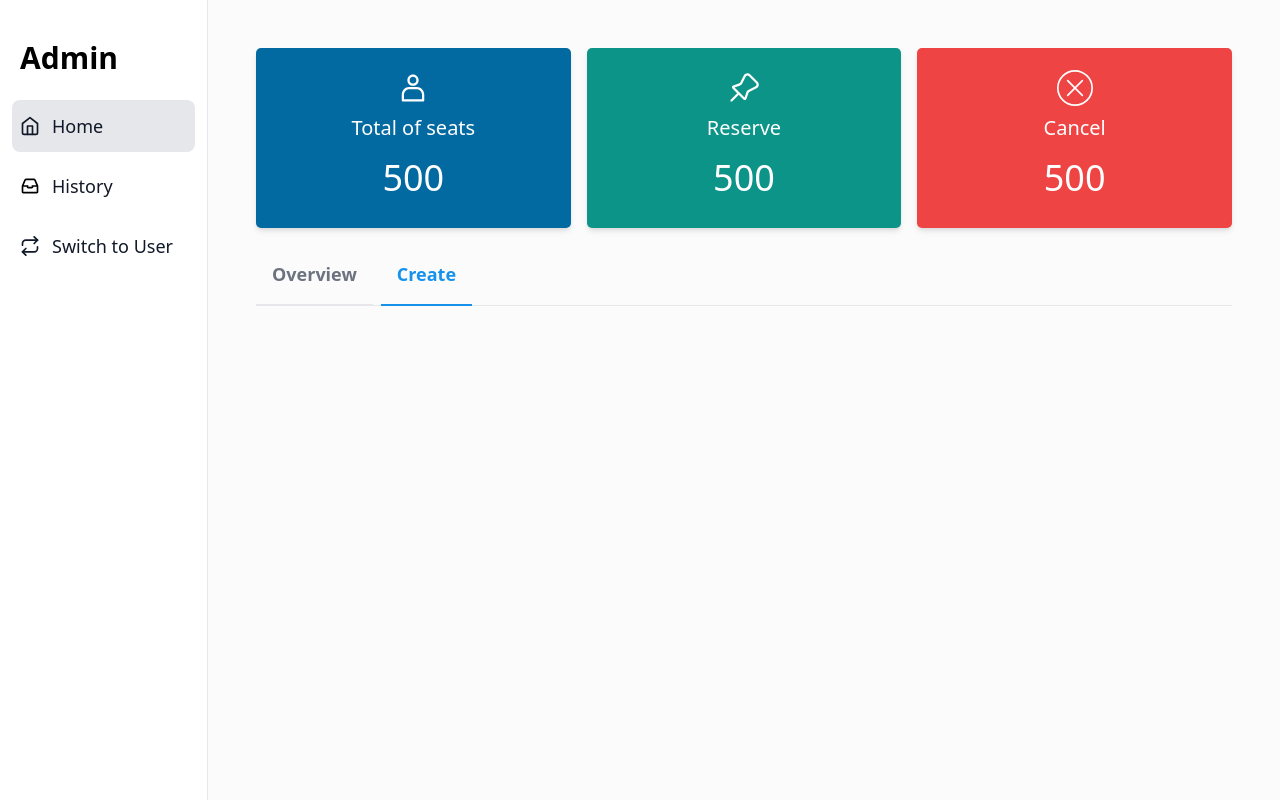
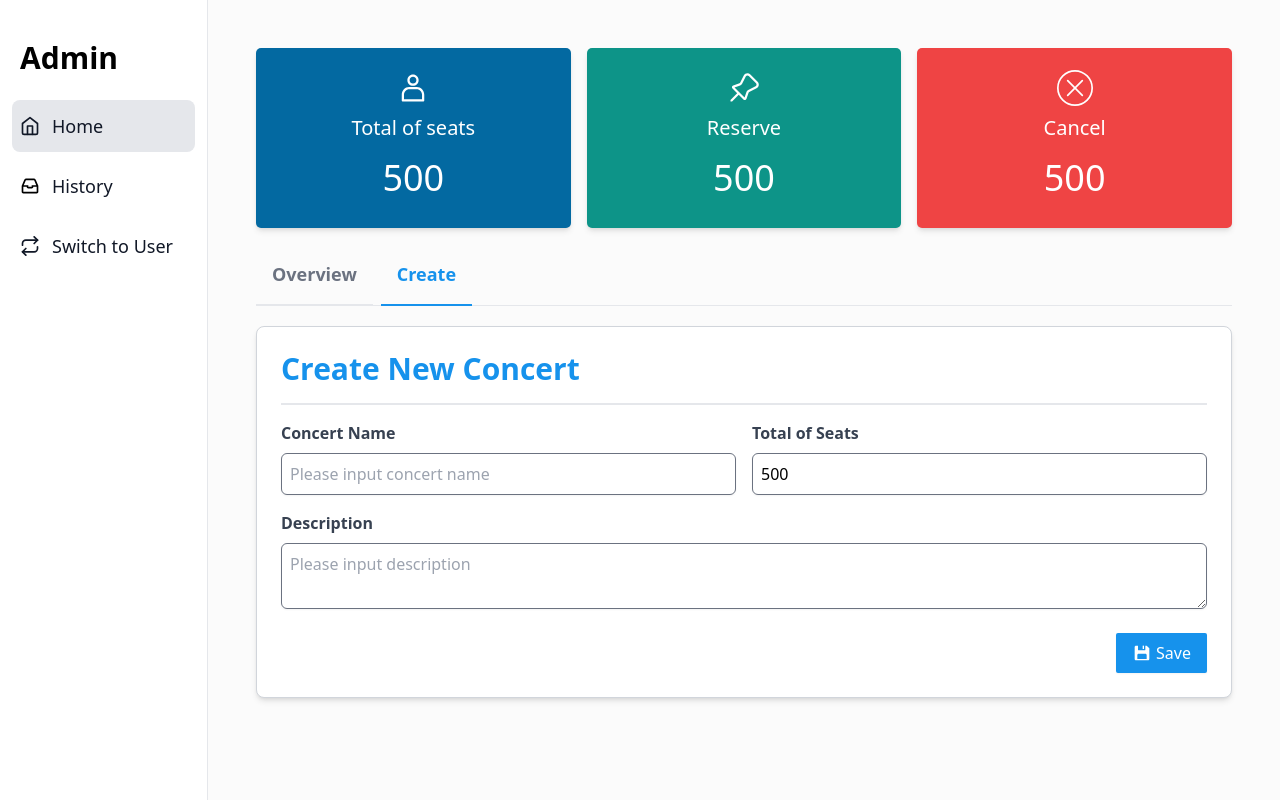
Before and after one commit to TurboJessadakorn/Concert-tickets, a Next.js app in the folder frontend/: page / in a window 1280 px wide. Both pictures are taken after a click on the button "Create". Built offline with nearby package versions, Linux system fonts and the light colour scheme.

Commit message:
Add ConcertDisplay and ConcertCreate cards

```diff
--- /dev/null
+++ b/frontend/components/ConcertCard.tsx
@@ -0,0 +1,36 @@
+import React from 'react';
+
+interface ConcertCardProps {
+    name: string;
+    description: string;
+    totalSeats: number;
+    reservedSeats: number;
+    onDelete: (name: string) => void
+}
+
+function ConcertCard({ name, description, totalSeats, reservedSeats, onDelete }: ConcertCardProps) {
+    const confirmConcertDelete = () => {
+        onDelete(name);
+    }
+    return (
+        <div className="border border-gray-300 rounded-lg p-6 bg-white shadow-md">
+            <h2 className="text-blue-custom text-3xl font-semibold mb-4 border-b-2 pb-4">{name}</h2>
+            <p className="text-black mb-4 min-h-20">{description}</p>
+            <div className="flex justify-between items-center">
+                <div className="text-black text-xl flex items-center">
+                    <svg className="h-6 w-6 mr-1" version="1.1" viewBox="0 0 16 16" xmlns="http://www.w3.org/2000/svg"><g id="Guide" /><g id="Layer_2"><g>
+                        <path fill="#000000" d="M8,7c1.38,0,2.5-1.12,2.5-2.5S9.38,2,8,2S5.5,3.12,5.5,4.5S6.62,7,8,7z M8,3c0.83,0,1.5,0.67,1.5,1.5S8.83,6,8,6    S6.5,5.33,6.5,4.5S7.17,3,8,3z" />
+                        <path fill="#000000" d="M9.71,7.5H6.29C4.47,7.5,3,9.07,3,10.99v2.51C3,13.78,3.22,14,3.5,14h9c0.28,0,0.5-0.22,0.5-0.5v-2.51    C13,9.07,11.53,7.5,9.71,7.5z M12,13H4v-2.01C4,9.62,5.03,8.5,6.29,8.5h3.43c1.26,0,2.29,1.12,2.29,2.49V13z" /></g></g>
+                    </svg>
+                    {reservedSeats} / {totalSeats}
+                </div>
+                <button className="bg-red-600 text-white px-4 py-2 rounded-md shadow-sm hover:bg-red-700 flex items-center" onClick={confirmConcertDelete}>
+                    <svg className="h-5 w-5 mr-1" enable-background="new 0 0 32 32" id="Layer_1" version="1.1" viewBox="0 0 32 32" ><g id="trash"><path clip-rule="evenodd" d="M29.98,6.819c-0.096-1.57-1.387-2.816-2.98-2.816h-3v-1V3.001   c0-1.657-1.344-3-3-3H11c-1.657,0-3,1.343-3,3v0.001v1H5c-1.595,0-2.885,1.246-2.981,2.816H2v1.183v1c0,1.104,0.896,2,2,2l0,0v17   c0,2.209,1.791,4,4,4h16c2.209,0,4-1.791,4-4v-17l0,0c1.104,0,2-0.896,2-2v-1V6.819H29.98z M10,3.002c0-0.553,0.447-1,1-1h10   c0.553,0,1,0.447,1,1v1H10V3.002z M26,28.002c0,1.102-0.898,2-2,2H8c-1.103,0-2-0.898-2-2v-17h20V28.002z M28,8.001v1H4v-1V7.002   c0-0.553,0.447-1,1-1h22c0.553,0,1,0.447,1,1V8.001z" fill="#ffffff" fill-rule="evenodd" /><path clip-rule="evenodd" d="M9,28.006h2c0.553,0,1-0.447,1-1v-13c0-0.553-0.447-1-1-1H9   c-0.553,0-1,0.447-1,1v13C8,27.559,8.447,28.006,9,28.006z M9,14.005h2v13H9V14.005z" fill="#ffffff" fill-rule="evenodd" /><path clip-rule="evenodd" d="M15,28.006h2c0.553,0,1-0.447,1-1v-13c0-0.553-0.447-1-1-1h-2   c-0.553,0-1,0.447-1,1v13C14,27.559,14.447,28.006,15,28.006z M15,14.005h2v13h-2V14.005z" fill="#ffffff" fill-rule="evenodd" /><path clip-rule="evenodd" d="M21,28.006h2c0.553,0,1-0.447,1-1v-13c0-0.553-0.447-1-1-1h-2   c-0.553,0-1,0.447-1,1v13C20,27.559,20.447,28.006,21,28.006z M21,14.005h2v13h-2V14.005z" fill="#ffffff" fill-rule="evenodd" /></g></svg>
+                    Delete
+                </button>
+            </div>
+        </div>
+    );
+}
+
+export default ConcertCard;
--- /dev/null
+++ b/frontend/components/ConcertCreate.tsx
@@ -0,0 +1,51 @@
+import React, { useState } from 'react';
+
+interface ConcertCreateProps {
+  onCreate: () => void
+}
+
+function ConcertCreate({ onCreate }: ConcertCreateProps) {
+  const [concertName, setConcertName] = useState('');
+  const [totalSeats, setTotalSeats] = useState<number>(500);
+  const [description, setDescription] = useState('');
+
+  const handleCreateConcert = async () => {
+
+  };
+
+  return (
+    <div className="border border-gray-300 rounded-lg p-6 bg-white shadow-md">
+      <h2 className="text-blue-custom text-3xl font-semibold mb-4 border-b-2 pb-4">Create New Concert</h2>
+
+      <div className="grid grid-cols-2 gap-4">
+        {/* concert name */}
+        <div className="mb-4">
+          <label htmlFor="concertName" className="block text-gray-700 font-semibold mb-2">Concert Name</label>
+          <input type="text" id="concertName" placeholder="Please input concert name" className="block w-full p-2 border border-gray-500 rounded-md shadow-sm" value={concertName} onChange={(e) => setConcertName(e.target.value)} />
+        </div>
+        {/* total seats */}
+        <div className="mb-4">
+          <label htmlFor="totalSeats" className="block text-gray-700 font-semibold mb-2">Total of Seats</label>
+          <input type="number" id="totalSeats" placeholder="500" className="block w-full p-2 border border-gray-500 rounded-md shadow-sm" value={totalSeats} onChange={(e) => setTotalSeats(isNaN(parseInt(e.target.value, 10)) ? 0 : parseInt(e.target.value, 10))} />
+        </div>
+      </div>
+      {/* concert description */}
+      <div className="mb-4">
+        <label htmlFor="description" className="block text-gray-700 font-semibold mb-2">Description</label>
+        <textarea id="description" placeholder="Please input description" className="block w-full p-2 border border-gray-500 rounded-md shadow-sm" value={description} onChange={(e) => setDescription(e.target.value)}></textarea>
+      </div>
+
+      <div className="flex justify-end mt-6">
+        <button className="bg-blue-custom text-white px-4 py-2 rounded-sm shadow-sm hover:bg-blue-700 flex items-center" onClick={handleCreateConcert}>
+          <svg className="h-5 w-5 mr-1" id="Layer_1" version="1.1" viewBox="0 0 30 30">
+            <path fill="#ffffff" d="M22,4h-2v6c0,0.552-0.448,1-1,1h-9c-0.552,0-1-0.448-1-1V4H6C4.895,4,4,4.895,4,6v18c0,1.105,0.895,2,2,2h18  c1.105,0,2-0.895,2-2V8L22,4z M22,24H8v-6c0-1.105,0.895-2,2-2h10c1.105,0,2,0.895,2,2V24z" />
+            <rect fill="#ffffff" height="5" width="2" x="16" y="4" />
+          </svg>
+          Save
+        </button>
+      </div>
+    </div>
+  );
+}
+
+export default ConcertCreate;
--- a/frontend/pages/index.tsx
+++ b/frontend/pages/index.tsx
@@ -1,3 +1,4 @@
+import ConcertCreate from "@/components/ConcertCreate";
 import styles from "@/styles/Home.module.css";
 import { useState } from "react";
 
@@ -8,6 +9,9 @@ interface HomeProps {
 export default function Home({ isAdmin }: HomeProps) {
   const [view, setView] = useState("overview");
 
+  const handleCreateConcert = async () => {
+
+  };
   return (
     <div className="sm:pl-64 pl-12 py-12 pr-12">
 
@@ -15,7 +19,7 @@ export default function Home({ isAdmin }: HomeProps) {
       {isAdmin ? (
         <>
           <div className="grid md:grid-cols-2 lg:grid-cols-3 gap-4">
-            {/* Total seat card */}
+            {/* Total seat */}
             <div className={`${styles.card} bg-sky-700 space-y-2 text-white shadow-md`}>
               <svg className="h-9 w-9" version="1.1" viewBox="0 0 16 16" xmlns="http://www.w3.org/2000/svg"><g id="Guide" /><g id="Layer_2"><g>
                 <path fill="#ffffff" d="M8,7c1.38,0,2.5-1.12,2.5-2.5S9.38,2,8,2S5.5,3.12,5.5,4.5S6.62,7,8,7z M8,3c0.83,0,1.5,0.67,1.5,1.5S8.83,6,8,6    S6.5,5.33,6.5,4.5S7.17,3,8,3z" />
@@ -76,6 +80,7 @@ export default function Home({ isAdmin }: HomeProps) {
             {/* Create Concert */}
             {view === "create" &&
               <>
+                <ConcertCreate onCreate={handleCreateConcert}></ConcertCreate>
               </>
             }
           </div>
```
